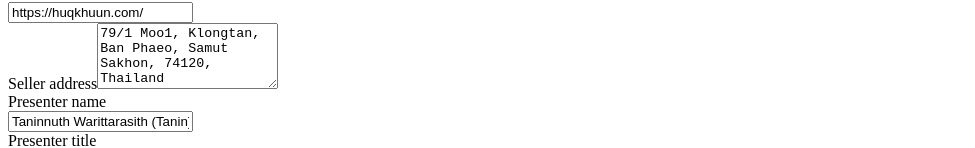
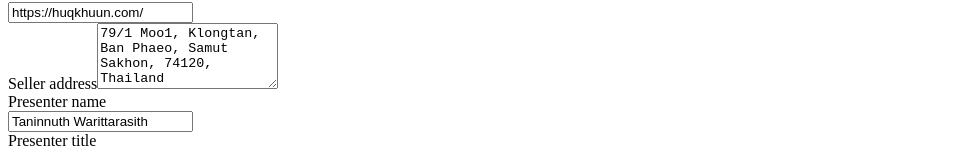
Before and after one commit to kryptonite-dev/Web-App-Export-Doc-Gen, a React (Vite) app: page / in a window 1280 px wide. Shown: the part 669-817 px from the top of the page, without its empty margins (0-975 px from the left). Built offline with nearby package versions, Linux system fonts and the light colour scheme; the HTML template or start-up script is replaced by a standard one.

Commit message:
Remove (Tanin)

```diff
--- a/src/App.tsx
+++ b/src/App.tsx
@@ -16,8 +16,8 @@ import { todayISO } from './utils';
 const STORAGE_KEY = 'thaifex-sales-proposal-draft-v3';
 const DEFAULT_SUBJECT = 'Quotation for Coconut Blossom Juice 250 ml';
 const LEGACY_SUBJECT = 'Buyer-ready quotation for Coconut Blossom Juice 250 ml';
-const DEFAULT_PRESENTER = 'Taninnuth Warittarasith (Tanin)';
-const LEGACY_PRESENTER = 'Taninnuth Warittarasith (TANIN)';
+const DEFAULT_PRESENTER = 'Taninnuth Warittarasith';
+const LEGACY_PRESENTER = 'Taninnuth Warittarasith';
 const LEGACY_INTRO_NOTE =
   'This proposal is prepared for fast review during buyer meetings and clean follow-up after the show.';
 
```
